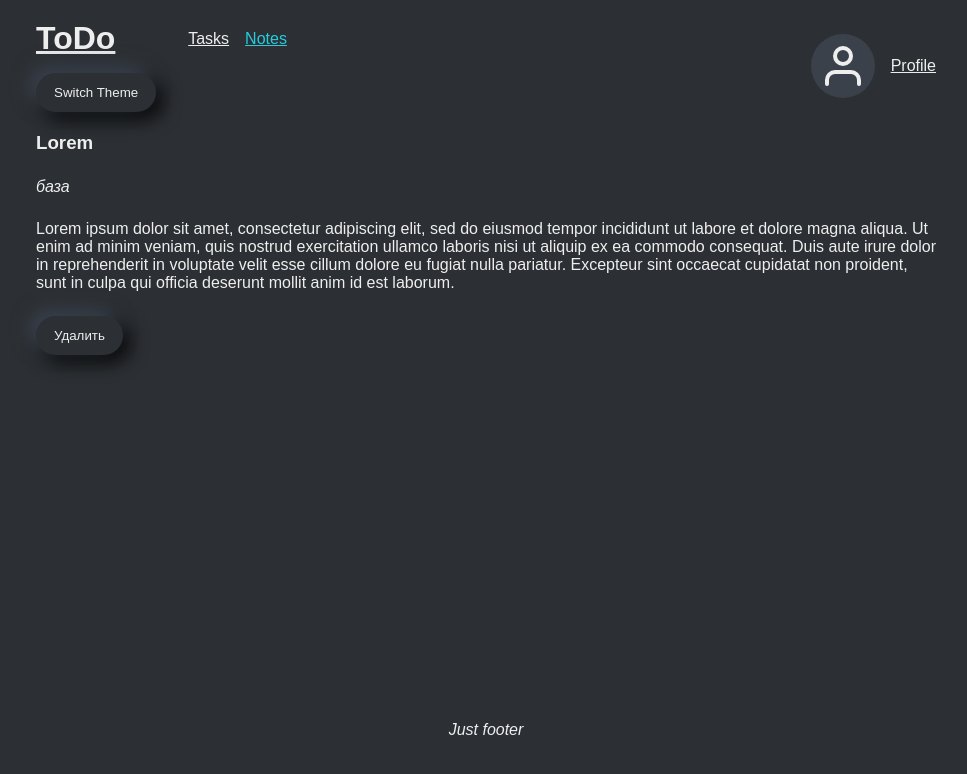
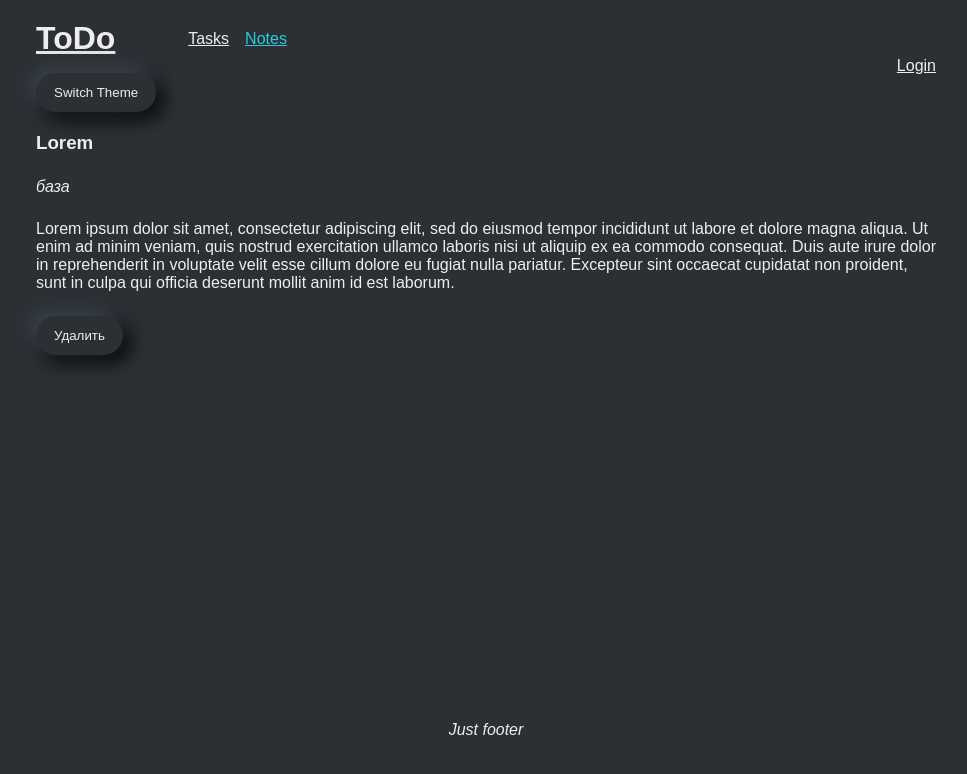
Before and after one commit to dgavrichkov/TaskListMain, a React (Create React App) app: page /TaskListMain/notes/1 in a window 1280 px wide. Shown: the top 774 px of the page, without its empty margins (154-1121 px from the left). Built offline with nearby package versions, Linux system fonts and the light colour scheme.

Commit message:
prepare protected routes

```diff
--- a/src/components/Header/Header.tsx
+++ b/src/components/Header/Header.tsx
@@ -2,12 +2,15 @@ import { ThemeSwitcher } from "../ThemeSwitcher";
 import { NavLink, Link } from "react-router-dom";
 import { Styled } from './styled';
 import { Avatar } from '../../shared/ui/Avatar';
+import { useAuth } from '../../hooks/useAuth';
 
 type HeaderProps = {
   pageClass: string,
 }
 
 export const Header = ({ pageClass }: HeaderProps) => {
+  const { user } = useAuth();
+
   return (
     <Styled.Header className={pageClass}>
       <h1><Link to="/TaskListMain">ToDo</Link></h1>
@@ -29,6 +32,8 @@ export const Header = ({ pageClass }: HeaderProps) => {
         <ThemeSwitcher />
       </Styled.SwitcherWrap>
       <Styled.ProfileArea>
+        {user ? (
+          <>
             <Avatar />
             <NavLink
               to="profile"
@@ -36,6 +41,13 @@ export const Header = ({ pageClass }: HeaderProps) => {
                 isActive ? "is-active" : ""
               }
             >Profile</NavLink>
+          </>
+        ) : (
+          <NavLink to="login" className={({ isActive }) =>
+            isActive ? "is-active" : ""
+          }>Login</NavLink>
+        )}
+
       </Styled.ProfileArea>
     </Styled.Header>
   )
--- /dev/null
+++ b/src/entities/ProtectedRoute/ProtectedRoute.tsx
@@ -0,0 +1,17 @@
+import { FC } from 'react';
+import { Navigate } from "react-router-dom";
+import { useAuth } from '../../hooks/useAuth';
+
+export const ProtectedRoute: FC = ({ children }) => {
+  const { user } = useAuth();
+
+  if (!user) {
+    return <Navigate to="/TaskListMain" />;
+  }
+
+  return (
+    <>
+      {children}
+    </>
+  )
+};
--- /dev/null
+++ b/src/entities/ProtectedRoute/index.ts
@@ -0,0 +1 @@
+export * from "./ProtectedRoute";
--- /dev/null
+++ b/src/hooks/useAuth.tsx
@@ -0,0 +1,44 @@
+import { createContext, FC, useContext, useMemo } from "react";
+import { useNavigate } from 'react-router-dom';
+import { TDummyUser } from '../types/DummyUser';
+import { useLocalStorage } from './useLocalStorage';
+
+const AuthContext = createContext({} as TAuthData);
+
+export const AuthProvider: FC = ({ children }) => {
+  const [user, setUser] = useLocalStorage("user", null);
+  const navigate = useNavigate();
+
+  const value = useMemo(() => {
+    const login = async (data: TLoginData) => {
+      setUser(data);
+      navigate('/profile');
+    }
+
+    const logout = () => {
+      setUser(null);
+      navigate('/', { replace: true });
+    }
+
+    return {
+      user,
+      login,
+      logout
+    }
+  }, [user, setUser, navigate]);
+
+  return <AuthContext.Provider value={value}>{children}</AuthContext.Provider>
+}
+
+export const useAuth = () => useContext(AuthContext);
+
+type TAuthData = {
+  user: TDummyUser;
+  login: (data: TLoginData) => void
+  logout: () => void
+}
+
+type TLoginData = {
+  login: string,
+  password: string
+}
--- /dev/null
+++ b/src/hooks/useLocalStorage.ts
@@ -0,0 +1,28 @@
+import { useState } from "react";
+
+export const useLocalStorage = (keyName: string, defaultValue: unknown) => {
+  const [storedValue, setStoredValue] = useState(() => {
+    try {
+      const value = window.localStorage.getItem(keyName);
+      if (value) {
+        return JSON.parse(value);
+      } else {
+        window.localStorage.setItem(keyName, JSON.stringify(defaultValue));
+        return defaultValue;
+      }
+    } catch (err) {
+      return defaultValue;
+    }
+  });
+
+  const setValue = (newValue: unknown) => {
+    try {
+      window.localStorage.setItem(keyName, JSON.stringify(newValue));
+    } catch (err) {
+      console.log(err);
+    }
+    setStoredValue(newValue);
+  };
+
+  return [storedValue, setValue];
+};
--- a/src/index.tsx
+++ b/src/index.tsx
@@ -10,6 +10,7 @@ import { NotePage } from './components/pages/NotePage';
 import { Greeting } from './components/pages/Greeting';
 import { Login } from './components/pages/Login';
 import { Profile } from './pages';
+import { ProtectedRoute } from './entities/ProtectedRoute';
 
 ReactDOM.render(
   <Provider store={store}>
@@ -22,7 +23,12 @@ ReactDOM.render(
           <Route path="tasks/:taskId" element={<TaskPage />} />
           <Route path="notes/:noteId" element={<NotePage />} />
           <Route path="login" element={<Login />} />
-          <Route path="profile" element={<Profile />} />
+
+          <Route path="profile" element={
+            <ProtectedRoute>
+              <Profile />
+            </ProtectedRoute>
+          } />
         </Route>
       </Routes>
     </BrowserRouter>
```
Lines whose indentation alone changed are shown as unchanged.
